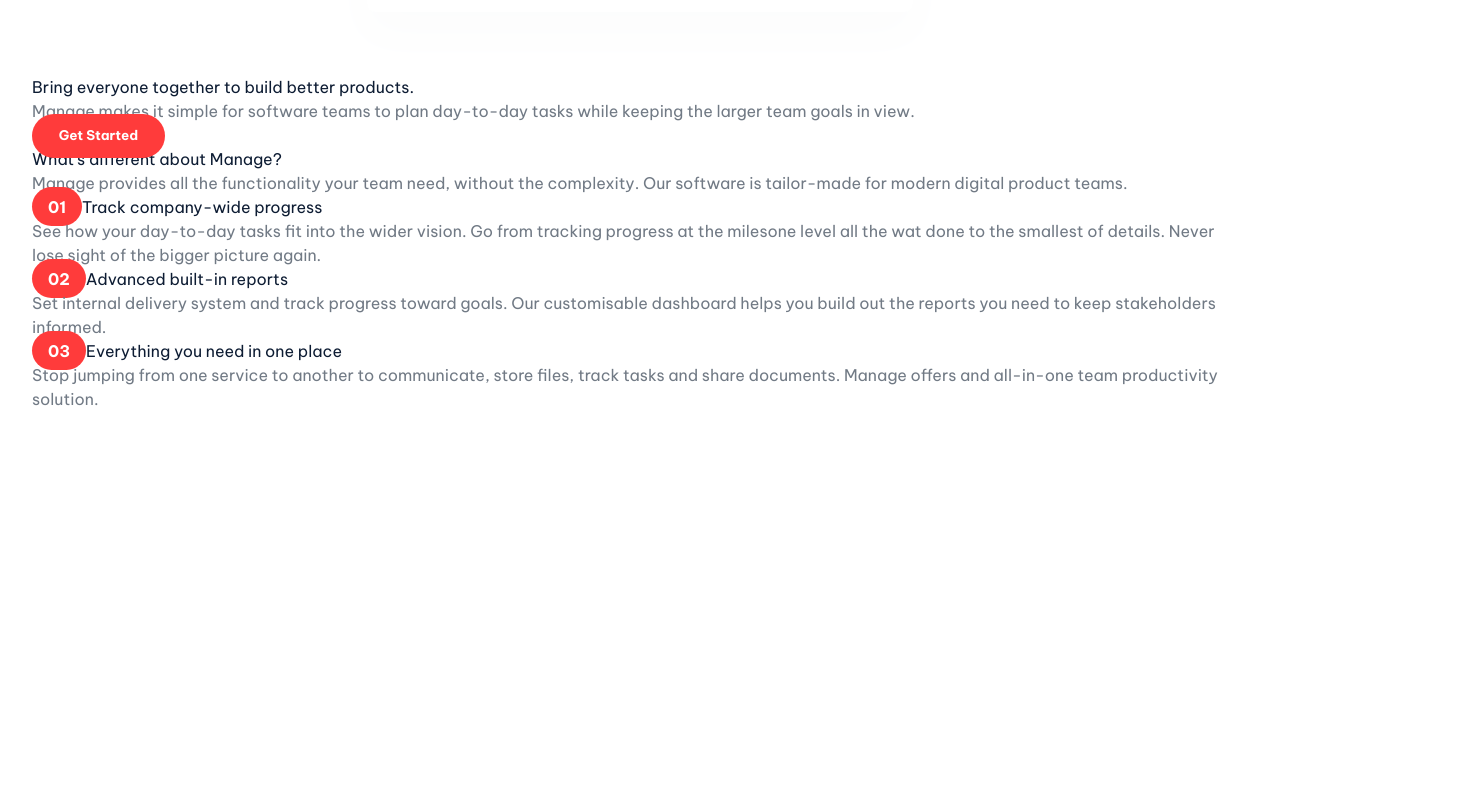
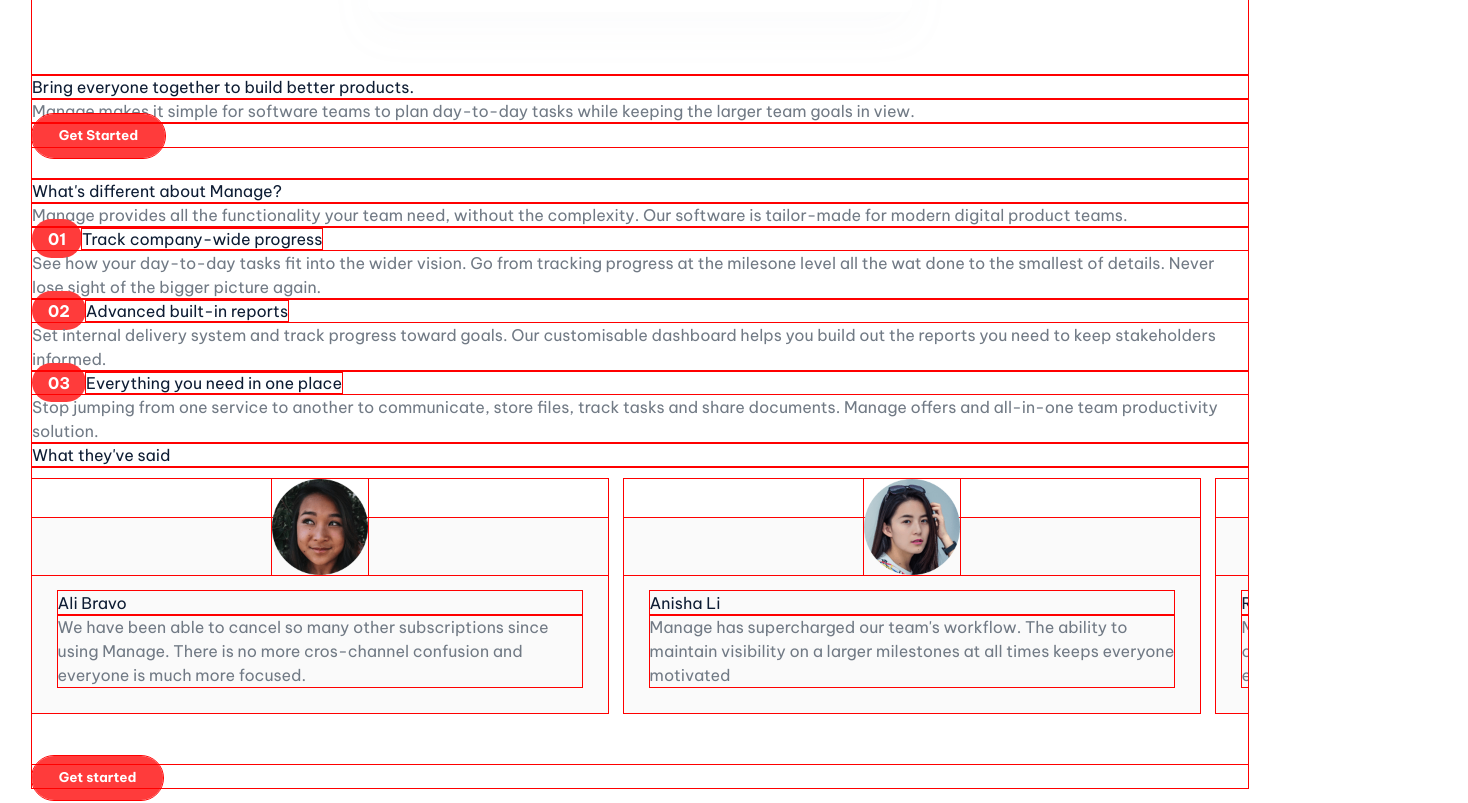
Before and after one commit to JacobJax/manage-landing-page, a React (Vite) app: page / in a window 1280 px wide. Shown: the part 1220-2023 px from the top of the page, 1468 px wide, since content can reach past the window. Before the commit the page ends 1663 px from the top, so only its background shows below. Built offline with nearby package versions, Linux system fonts and the light colour scheme.

Commit message:
create testimonial

```diff
--- a/src/App.css
+++ b/src/App.css
@@ -7,10 +7,5 @@
   margin: 0 auto;
   padding: 2rem;
   position: relative;
+  overflow-x: hidden;
 }
-
-@media(max-width: 640px) {
-  #root {
-    overflow: hidden;
-  }
-}
--- a/src/App.jsx
+++ b/src/App.jsx
@@ -2,6 +2,7 @@ import './App.css'
 import Navbar from './components/Navbar'
 import Header from './components/Header'
 import Difference from './components/Difference'
+import Testimonial from './components/Testimonial'
 
 function App() {
   return (
@@ -9,6 +10,7 @@ function App() {
     <Navbar />
     <Header />
     <Difference />
+    <Testimonial />
     </>
   )
 }
--- a/src/components/Header.css
+++ b/src/components/Header.css
@@ -1,6 +1,7 @@
 #header {
    color: var(--dark-blue);
    position: relative;
+   padding-bottom: 2rem;
 }
 #header p {
    color: var(--dark-grayish-blue);
@@ -23,3 +24,8 @@
    padding: 1em 2em;
    border-radius: 50px;
 }
+@media(max-width: 640px) {
+   #header {
+     overflow: hidden;
+   }
+ }
--- /dev/null
+++ b/src/components/Testimonial.css
@@ -0,0 +1,43 @@
+.testimony {
+   background-color: var(--very-light-gray);
+   padding: 1.6rem;
+   padding-top: 4.6rem;
+   position: relative;
+   width: 25%;
+}
+.testimony-img img {
+   height: 6rem;
+   width: 6rem;
+}
+.testimony-img {
+   position: absolute;
+   top: -20%;
+   left: 0;
+   right: 0;
+   display: grid;
+   place-items: center;
+}
+.name, #testimonial h1 {
+   color: var(--dark-blue);
+}
+.testimony {
+   color: var(--dark-grayish-blue)
+}
+#testimony-container {
+   display: flex;
+   gap: 1rem;
+   overflow-x: scroll;
+   padding: 3.2rem 0;
+}
+@media(max-width: 768px) {
+   #testimony-container {
+      width: 400%;
+      overflow-x: scroll;
+   }
+}
+
+@media(min-width: 768px) {
+   .testimony {
+      min-width: 36rem;
+   }
+}
--- a/src/components/Testimonial.jsx
+++ b/src/components/Testimonial.jsx
@@ -0,0 +1,24 @@
+import './Testimonial.css'
+import Testimony from './Testimony'
+import testimonies from './testimonies'
+
+export default function Testimonial() {
+   const testimon = testimonies.map(testimony => {
+      return(
+         <Testimony
+            key = { testimony.id }
+            item = { testimony }
+         />
+      )
+   })
+
+   return(
+      <section id="testimonial" className='text-center'>
+         <h1 className='text-center text-4xl font-bold mb-16'>What they&apos;ve said</h1>
+         <div id="testimony-container" className=''>
+            { testimon }
+         </div>
+         <a href="#" className="btn">Get started</a>
+      </section>
+   )
+}
--- /dev/null
+++ b/src/components/Testimony.jsx
@@ -0,0 +1,15 @@
+import './Testimonial.css'
+
+export default function Testimony(props) {
+   return(
+      <div className="testimony rounded-md">
+         <div className="testimony-img">
+            <img src={ props.item.imageUrl } alt={ `${props.item.name} Avatar` } />
+         </div>
+         <div className="tetsimony-text text-center flex flex-col gap-8">
+            <p className="name font-bold text-xl">{ props.item.name }</p>
+            <p className='font-bold'>{ props.item.testimony }</p>
+         </div>
+      </div>
+   )
+}
--- /dev/null
+++ b/src/components/testimonies.js
@@ -0,0 +1,26 @@
+export default [
+   {
+      id: 0,
+      imageUrl: 'src/assets/avatar-ali.png',
+      name: 'Ali Bravo',
+      testimony: 'We have been able to cancel so many other subscriptions since using Manage. There is no more cros-channel confusion and everyone is much more focused.'
+   },
+   {
+      id: 1,
+      imageUrl: 'src/assets/avatar-anisha.png',
+      name: 'Anisha Li',
+      testimony: 'Manage has supercharged our team\'s workflow. The ability to maintain visibility on a larger milestones at all times keeps everyone motivated'
+   },
+   {
+      id: 2,
+      imageUrl: 'src/assets/avatar-richard.png',
+      name: 'Richard Watts',
+      testimony: 'Manage allows us to provide structure and process. It keeps us organized and focused. I can\'t stop recommending them to everyone I talk to'
+   },
+   {
+      id: 3,
+      imageUrl: 'src/assets/avatar-shanai.png',
+      name: 'Shanai Gouh',
+      testimony: 'Their software allows us to track manage and collaborate on out projects from anywhere. It keeps the whole team in-sync without being intrusive.'
+   }
+]
--- a/src/index.css
+++ b/src/index.css
@@ -6,7 +6,7 @@
   padding: 0;
   margin: 0;
   box-sizing: border-box;
-  /* outline: red .7px solid; */
+  outline: red .7px solid;
 }
 
 :root {
@@ -27,7 +27,7 @@
   --very-light-gray: #fafafa;
 }
 body {
-  overflow-x: hidden;
+  /* overflow-x: hidden; */
 }
 
 #links a {
```
